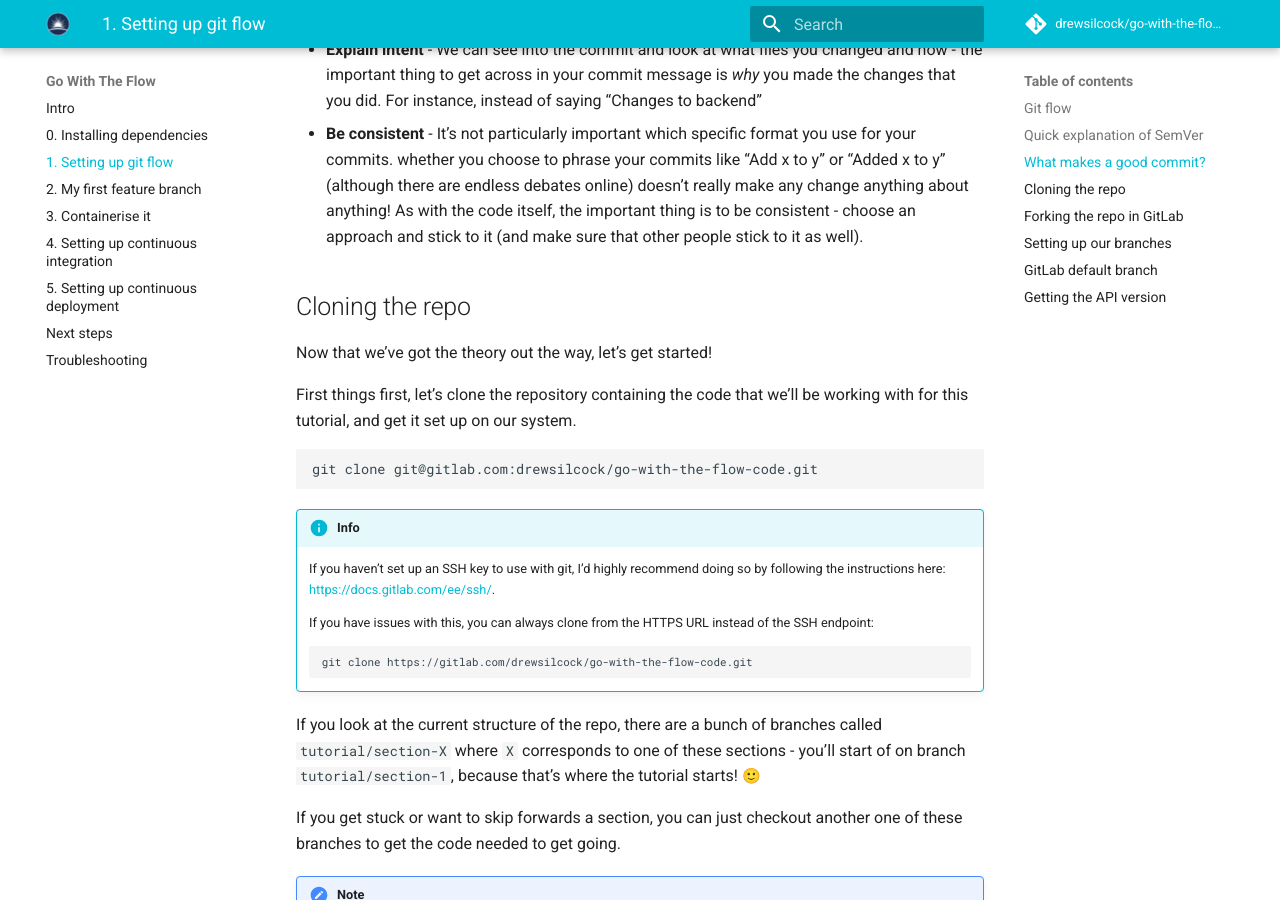
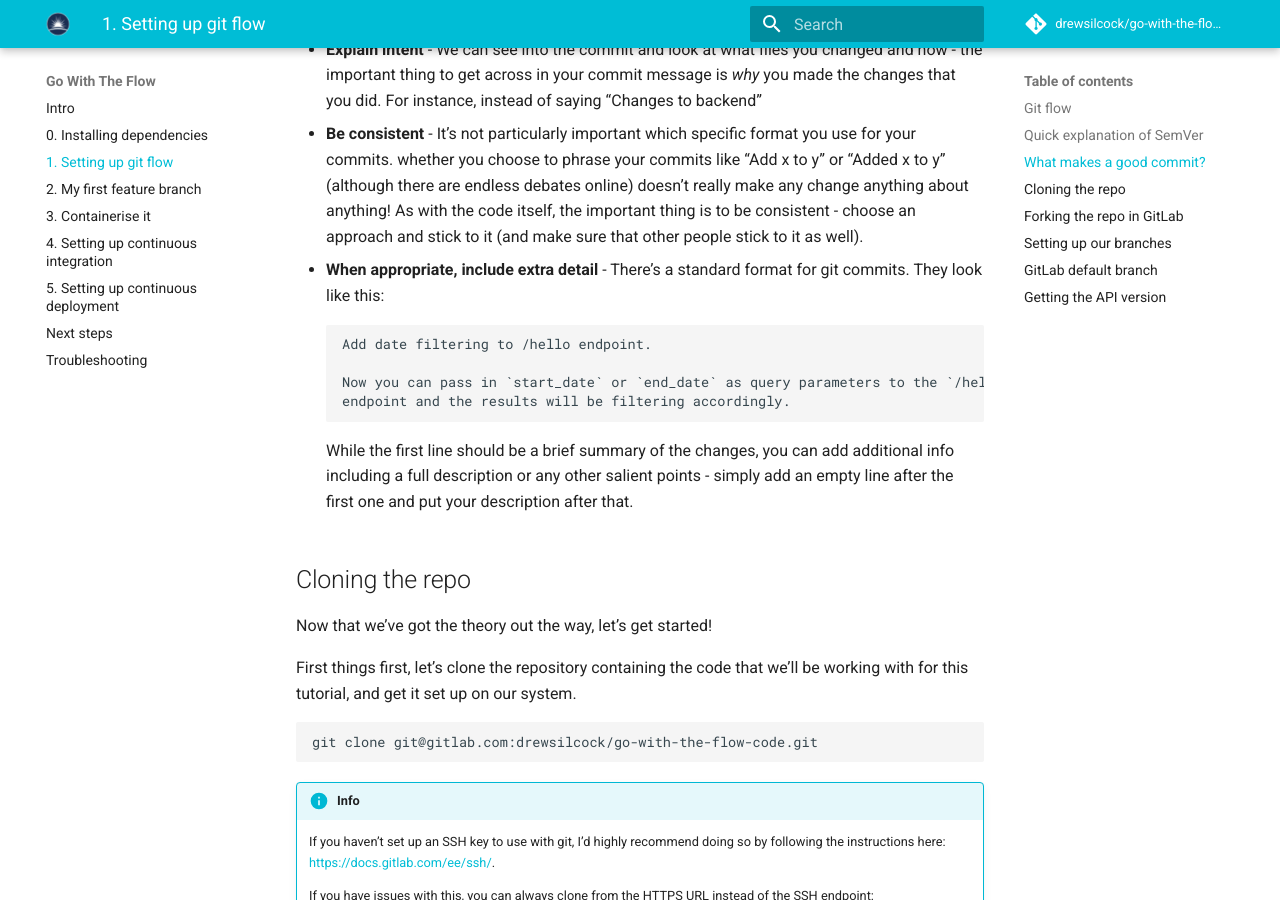
Before and after one commit to stfc/docker-and-gh-actions-for-ml, an MkDocs documentation site: the page built from docs/1-setting-up-git-flow.md, in a window 1280 px wide and 900 px high, scrolled down 3235 px. Built offline with MkDocs 1.6.1 and Material for MkDocs 9.7.7, drawn with Linux system fonts in a browser that asks for light colours; emoji names are drawn with the system emoji font; comment, search, counter and statistics services are not loaded.

Commit message:
Add detail point to subsection on good commit messages.

````diff
--- a/docs/1-setting-up-git-flow.md
+++ b/docs/1-setting-up-git-flow.md
@@ -60,6 +60,16 @@ Here are a few tips on creating the most useful commit messages you can:
 - **Be specific** - If someone reads a commit that says "changes to backend", the first thing we want to know is: what changes did you make! By being as specific as possible, it makes it massively easier to trace back through a commit history and find where a particular feature was added (or conversely where it was broken!). For an example of this, think about "Add date filtering to /hello endpoint". Now someone who's wondering why the date filtering isn't working can look through the history and immediately pick out the commit that they need!
 - **Explain intent** - We can see into the commit and look at what files you changed and how - the important thing to get across in your commit message is _why_ you made the changes that you did. For instance, instead of saying "Changes to backend"
 - **Be consistent** - It's not particularly important which specific format you use for your commits. whether you choose to phrase your commits like "Add x to y" or "Added x to y" (although there are endless debates online) doesn't really make any change anything about anything! As with the code itself, the important thing is to be consistent - choose an approach and stick to it (and make sure that other people stick to it as well).
+- **When appropriate, include extra detail** - There's a standard format for git commits. They look like this:
+
+    ```git
+    Add date filtering to /hello endpoint.
+
+    Now you can pass in `start_date` or `end_date` as query parameters to the `/hello`
+    endpoint and the results will be filtering accordingly.
+    ```
+
+    While the first line should be a brief summary of the changes, you can add additional info including a full description or any other salient points - simply add an empty line after the first one and put your description after that.
 
 ## Cloning the repo
 
````
